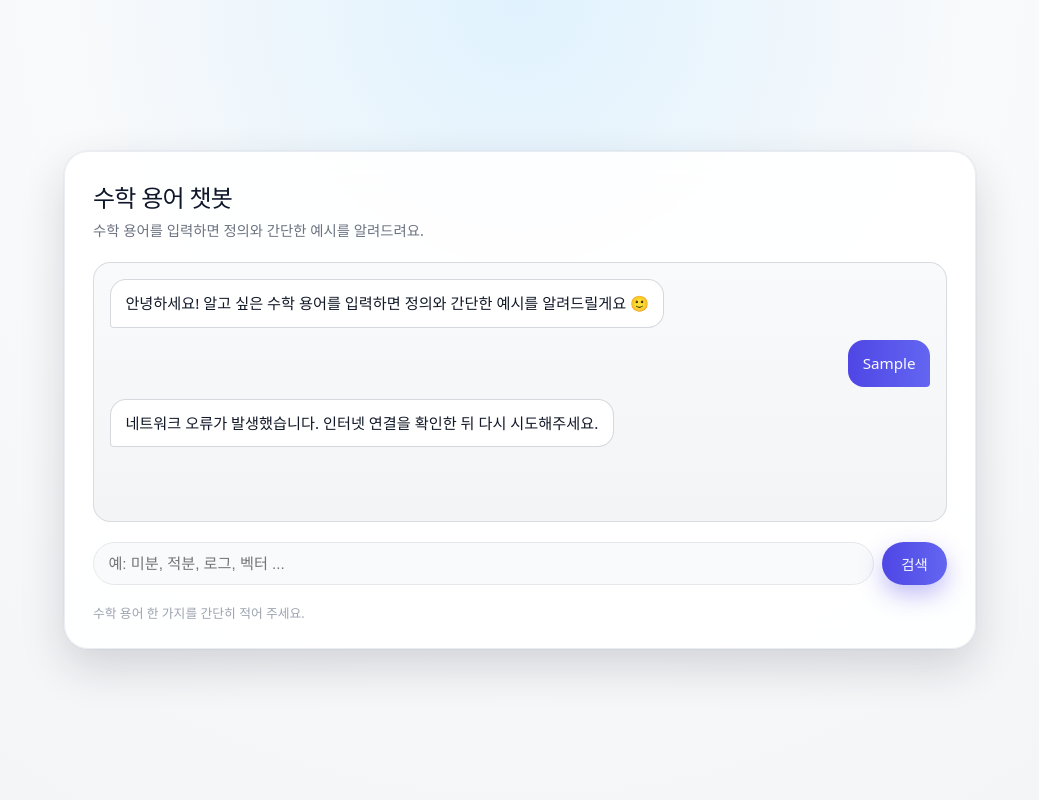
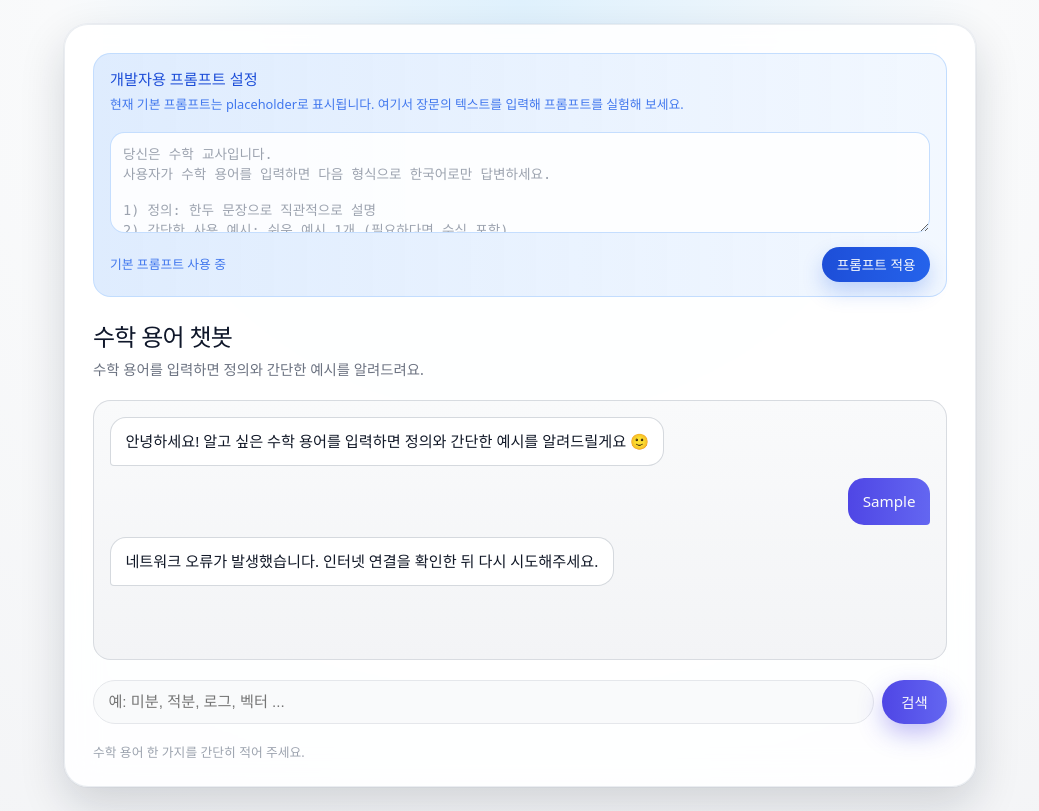
Before and after one commit to woogidong/koowgnodeel-3, a website built with Vite: page index.html in a window 1280 px wide. Both pictures are taken after typing "Sample" into the empty fields and a click on the button "검색". Shown: the whole page, without its empty margins (120-1159 px from the left). Built offline with nearby package versions, Linux system fonts and the light colour scheme; no server answers.

Commit message:
Refactor API key usage and enhance prompt customization in chatbot. Updated variable names for clarity, added support for custom prompt templates, and improved UI for developer prompt settings.

```diff
--- a/src/api.js
+++ b/src/api.js
@@ -1,48 +1,67 @@
 // OpenAI GPT API 래퍼
-// .env 또는 Netlify 환경 변수에 `VITE_OPENAI_API_KEY`가 설정되어 있어야 합니다.
-const OPENAI_API_KEY = import.meta.env.VITE_OPENAI_API_KEY
+// .env 또는 Netlify 환경 변수에 `VITE_GPT_API_KEY`가 설정되어 있어야 합니다.
+const GPT_API_KEY = import.meta.env.VITE_GPT_API_KEY
 
-if (!OPENAI_API_KEY) {
+if (!GPT_API_KEY) {
   console.warn(
-    '[api.js] VITE_OPENAI_API_KEY가 설정되어 있지 않습니다. .env 또는 Netlify 환경 변수를 확인하세요.'
+    '[api.js] VITE_GPT_API_KEY가 설정되어 있지 않습니다. .env 또는 Netlify 환경 변수를 확인하세요.'
   )
 }
 
-const OPENAI_ENDPOINT = 'https://api.openai.com/v1/chat/completions'
-const OPENAI_MODEL = 'gpt-4o-mini'
+const GPT_ENDPOINT = 'https://api.openai.com/v1/chat/completions'
+const GPT_MODEL = 'gpt-4o-mini'
 
-/**
- * 수학 용어 정의와 간단한 사용 예시를 반환하는 함수
- * @param {string} term - 검색할 수학 용어
- * @returns {Promise<string>} - GPT의 응답 텍스트
- */
-export async function fetchMathTermExplanation(term) {
-  if (!term || !term.trim()) {
-    return '검색어를 입력해주세요.'
-  }
-
-  if (!OPENAI_API_KEY) {
-    return 'API Key가 설정되어 있지 않아 요청을 보낼 수 없습니다. 관리자에게 문의하세요.'
-  }
-
-  const prompt = `당신은 수학 교사입니다.
+// 기본 프롬프트 템플릿 (개발자용 편집 UI의 placeholder로 사용)
+export const DEFAULT_PROMPT_TEMPLATE = `당신은 수학 교사입니다.
 사용자가 수학 용어를 입력하면 다음 형식으로 한국어로만 답변하세요.
 
 1) 정의: 한두 문장으로 직관적으로 설명
 2) 간단한 사용 예시: 쉬운 예시 1개 (필요하다면 수식 포함)
 3) 추가 팁: 고등학생도 이해할 수 있는 짧은 설명
 
-수학 용어: "${term}"`
+수학 용어: "{{term}}"`;
+
+/**
+ * 수학 용어 정의와 간단한 사용 예시를 반환하는 함수
+ * @param {string} term - 검색할 수학 용어
+ * @param {string} [customPromptTemplate] - (선택) 개발자가 입력한 프롬프트 템플릿
+ * @returns {Promise<string>} - GPT의 응답 텍스트
+ */
+export async function fetchMathTermExplanation(term, customPromptTemplate) {
+  if (!term || !term.trim()) {
+    return '검색어를 입력해주세요.'
+  }
+
+  if (!GPT_API_KEY) {
+    return 'API Key가 설정되어 있지 않아 요청을 보낼 수 없습니다. 관리자에게 문의하세요.'
+  }
+
+  // 개발자가 입력한 프롬프트가 있으면 우선 사용하고,
+  // 없으면 기본 템플릿(DEFAULT_PROMPT_TEMPLATE)을 사용합니다.
+  const template =
+    typeof customPromptTemplate === 'string' &&
+    customPromptTemplate.trim().length > 0
+      ? customPromptTemplate
+      : DEFAULT_PROMPT_TEMPLATE
+
+  // 템플릿 안에 {{term}} 토큰이 있으면 해당 부분을 실제 용어로 치환
+  // 없으면 맨 끝에 용어 정보를 한 줄 추가
+  let prompt = template
+  if (template.includes('{{term}}')) {
+    prompt = template.replace(/{{term}}/g, term)
+  } else {
+    prompt = `${template.trim()}\n\n수학 용어: "${term}"`
+  }
 
   try {
-    const response = await fetch(OPENAI_ENDPOINT, {
+    const response = await fetch(GPT_ENDPOINT, {
       method: 'POST',
       headers: {
         'Content-Type': 'application/json',
-        Authorization: `Bearer ${OPENAI_API_KEY}`,
+        Authorization: `Bearer ${GPT_API_KEY}`,
       },
       body: JSON.stringify({
-        model: OPENAI_MODEL,
+        model: GPT_MODEL,
         messages: [
           {
             role: 'system',
--- a/src/chatbot.js
+++ b/src/chatbot.js
@@ -1,5 +1,8 @@
 import './style.css'
-import { fetchMathTermExplanation } from './api.js'
+import {
+  fetchMathTermExplanation,
+  DEFAULT_PROMPT_TEMPLATE,
+} from './api.js'
 
 function createChatMessageElement({ sender, text }) {
   const messageEl = document.createElement('div')
@@ -18,8 +21,59 @@ export function setupChatbot(rootElement) {
 
   rootElement.innerHTML = ''
 
+  // 개발자용 프롬프트 상태
+  let currentPromptTemplate = ''
+
   const container = document.createElement('div')
   container.className = 'chatbot-container'
+
+  // === 개발자용 프롬프트 설정 영역 ===
+  const promptPanel = document.createElement('section')
+  promptPanel.className = 'prompt-panel'
+
+  const promptHeader = document.createElement('div')
+  promptHeader.className = 'prompt-panel-header'
+  promptHeader.innerHTML = `
+    <h2 class="prompt-title">개발자용 프롬프트 설정</h2>
+    <p class="prompt-subtitle">
+      현재 기본 프롬프트는 placeholder로 표시됩니다. 여기서 장문의 텍스트를 입력해 프롬프트를 실험해 보세요.
+    </p>
+  `
+
+  const promptTextarea = document.createElement('textarea')
+  promptTextarea.className = 'prompt-textarea'
+  promptTextarea.rows = 5
+  promptTextarea.placeholder = DEFAULT_PROMPT_TEMPLATE
+
+  const promptControls = document.createElement('div')
+  promptControls.className = 'prompt-controls'
+
+  const promptStatus = document.createElement('span')
+  promptStatus.className = 'prompt-status'
+  promptStatus.textContent = '기본 프롬프트 사용 중'
+
+  const promptApplyButton = document.createElement('button')
+  promptApplyButton.type = 'button'
+  promptApplyButton.className = 'prompt-apply-btn'
+  promptApplyButton.textContent = '프롬프트 적용'
+
+  promptApplyButton.addEventListener('click', () => {
+    currentPromptTemplate = promptTextarea.value.trim()
+    promptStatus.textContent = currentPromptTemplate
+      ? '사용자 프롬프트가 적용되었습니다.'
+      : '기본 프롬프트 사용 중'
+    promptStatus.classList.add('prompt-status--active')
+    setTimeout(() => {
+      promptStatus.classList.remove('prompt-status--active')
+    }, 1200)
+  })
+
+  promptControls.appendChild(promptStatus)
+  promptControls.appendChild(promptApplyButton)
+
+  promptPanel.appendChild(promptHeader)
+  promptPanel.appendChild(promptTextarea)
+  promptPanel.appendChild(promptControls)
 
   const header = document.createElement('div')
   header.className = 'chatbot-header'
@@ -49,6 +103,8 @@ export function setupChatbot(rootElement) {
   helper.className = 'chat-helper'
   helper.textContent = '수학 용어 한 가지를 간단히 적어 주세요.'
 
+  // 컨테이너에 순서대로 배치: 프롬프트 설정 → 헤더 → 챗윈도우 → 입력폼
+  container.appendChild(promptPanel)
   form.appendChild(input)
   form.appendChild(button)
 
@@ -86,7 +142,7 @@ export function setupChatbot(rootElement) {
     chatWindow.appendChild(loadingMessage)
     chatWindow.scrollTop = chatWindow.scrollHeight
 
-    const answer = await fetchMathTermExplanation(term)
+    const answer = await fetchMathTermExplanation(term, currentPromptTemplate)
 
     // 로딩 메시지 제거 후 실제 답변 추가
     chatWindow.removeChild(loadingMessage)
--- a/src/style.css
+++ b/src/style.css
@@ -43,6 +43,113 @@ body {
   display: flex;
   flex-direction: column;
   gap: 1rem;
+}
+
+/* === 프롬프트 편집 패널 (개발자용) === */
+.prompt-panel {
+  border-radius: 1.1rem;
+  padding: 0.9rem 1rem;
+  margin-bottom: 0.35rem;
+  background: linear-gradient(
+    to right,
+    rgba(219, 234, 254, 0.9),
+    rgba(239, 246, 255, 0.8)
+  );
+  border: 1px solid rgba(191, 219, 254, 0.9);
+}
+
+.prompt-panel-header {
+  margin-bottom: 0.5rem;
+}
+
+.prompt-title {
+  margin: 0;
+  font-size: 0.95rem;
+  font-weight: 700;
+  color: #1d4ed8;
+}
+
+.prompt-subtitle {
+  margin: 0.25rem 0 0;
+  font-size: 0.8rem;
+  color: #2563eb;
+  opacity: 0.85;
+}
+
+.prompt-textarea {
+  width: 100%;
+  margin-top: 0.6rem;
+  border-radius: 0.9rem;
+  border: 1px solid rgba(191, 219, 254, 0.9);
+  padding: 0.6rem 0.75rem;
+  font-size: 0.85rem;
+  font-family: ui-monospace, SFMono-Regular, Menlo, Monaco, Consolas,
+    'Liberation Mono', 'Courier New', monospace;
+  resize: vertical;
+  min-height: 92px;
+  max-height: 220px;
+  background-color: rgba(255, 255, 255, 0.9);
+  outline: none;
+  transition:
+    border-color 0.16s ease,
+    box-shadow 0.16s ease,
+    background-color 0.16s ease;
+}
+
+.prompt-textarea::placeholder {
+  color: #9ca3af;
+  white-space: pre-line;
+}
+
+.prompt-textarea:focus {
+  border-color: #3b82f6;
+  box-shadow: 0 0 0 1px rgba(96, 165, 250, 0.9);
+  background-color: #ffffff;
+}
+
+.prompt-controls {
+  margin-top: 0.5rem;
+  display: flex;
+  justify-content: space-between;
+  align-items: center;
+  gap: 0.75rem;
+  flex-wrap: wrap;
+}
+
+.prompt-status {
+  font-size: 0.8rem;
+  color: #2563eb;
+  opacity: 0.85;
+  transition: color 0.15s ease;
+}
+
+.prompt-status--active {
+  color: #1d4ed8;
+}
+
+.prompt-apply-btn {
+  padding: 0.45rem 0.9rem;
+  border-radius: 999px;
+  border: none;
+  font-size: 0.85rem;
+  font-weight: 600;
+  background: linear-gradient(to right, #1d4ed8, #2563eb);
+  color: #f8fafc;
+  cursor: pointer;
+  box-shadow: 0 10px 20px rgba(37, 99, 235, 0.25);
+  transition:
+    transform 0.1s ease,
+    box-shadow 0.1s ease;
+}
+
+.prompt-apply-btn:hover {
+  transform: translateY(-1px);
+  box-shadow: 0 14px 28px rgba(37, 99, 235, 0.35);
+}
+
+.prompt-apply-btn:active {
+  transform: translateY(0);
+  box-shadow: 0 8px 16px rgba(37, 99, 235, 0.3);
 }
 
 .chatbot-header {
```
